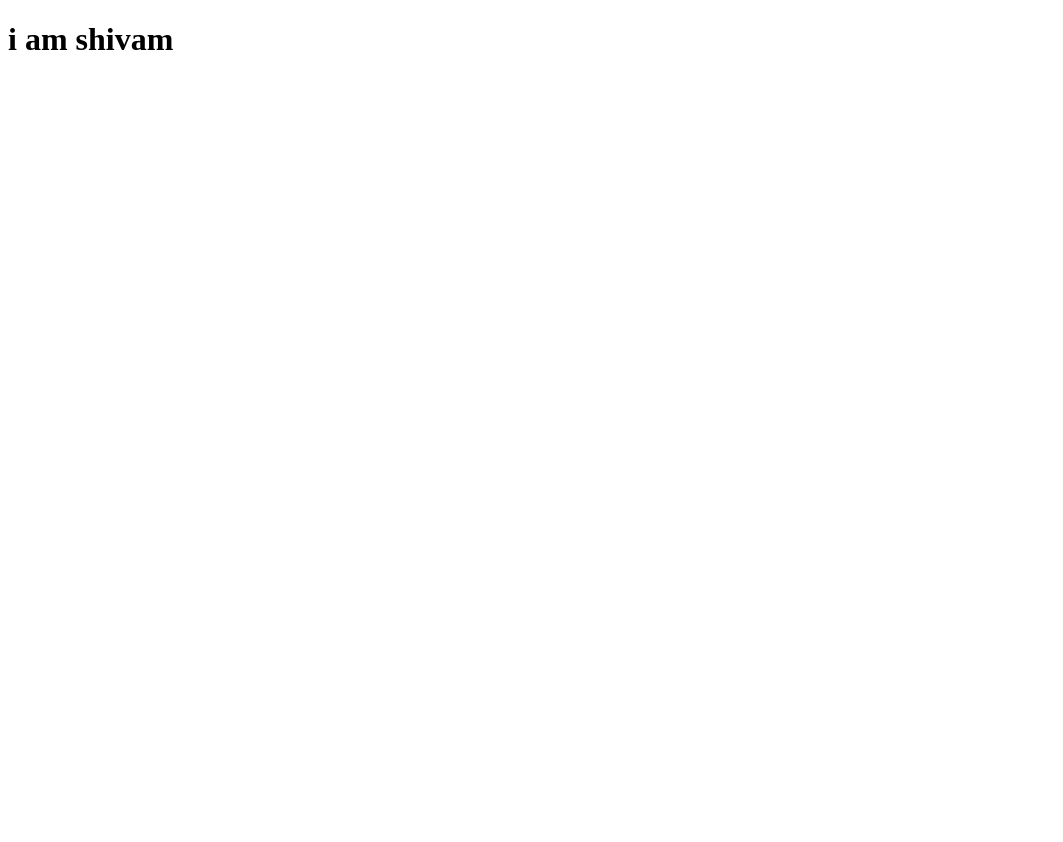
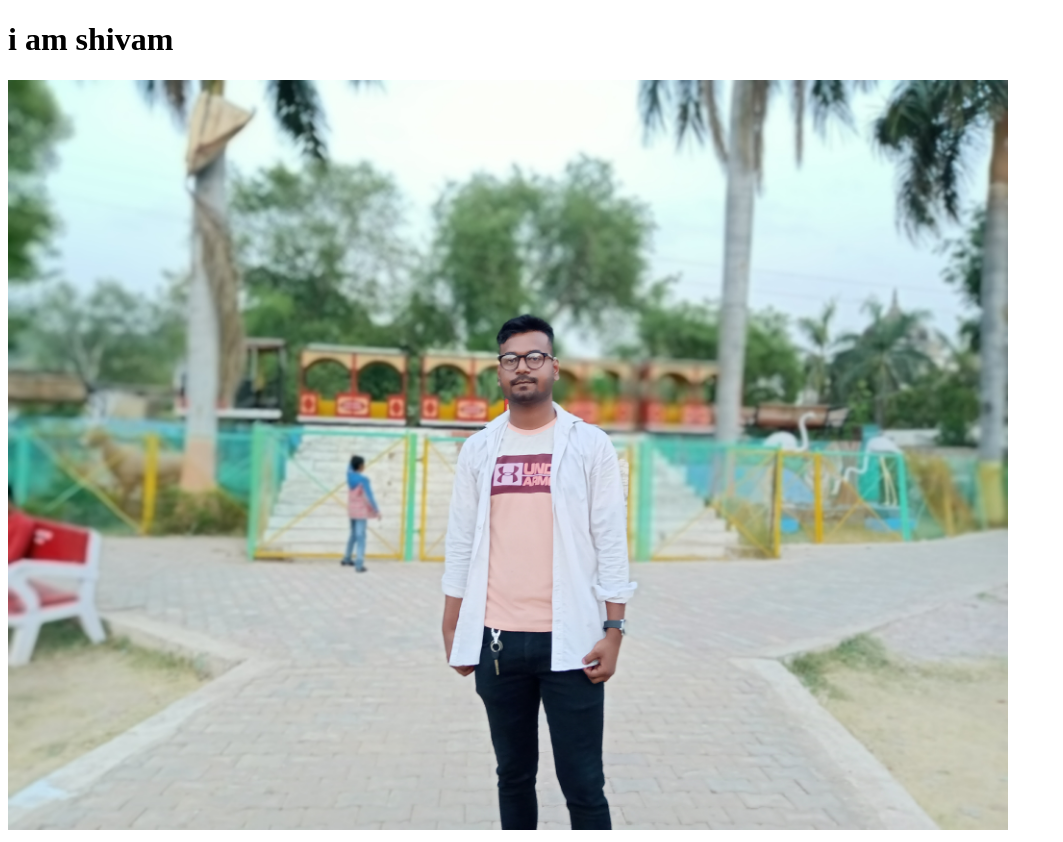
Before and after one commit to shivankarvishwas/my-data, a website: page index.html in a window 1280 px wide. Shown: the whole page, without its empty margins (0-1063 px from the left). Before the commit the page ends 800 px from the top, so only its background shows below. Drawn offline with Linux system fonts and the light colour scheme.

Commit message:
image loaded

```diff
--- a/index.html
+++ b/index.html
@@ -9,6 +9,6 @@
 <body>
 
     <h1>i am shivam</h1>
-    <img src="/my-data/my-data/public/image/img04.jpg" alt="" width="1000px">
+    <img src="/public/image/img04.jpg" alt="" width="1000px">
 </body>
 </html>
```
